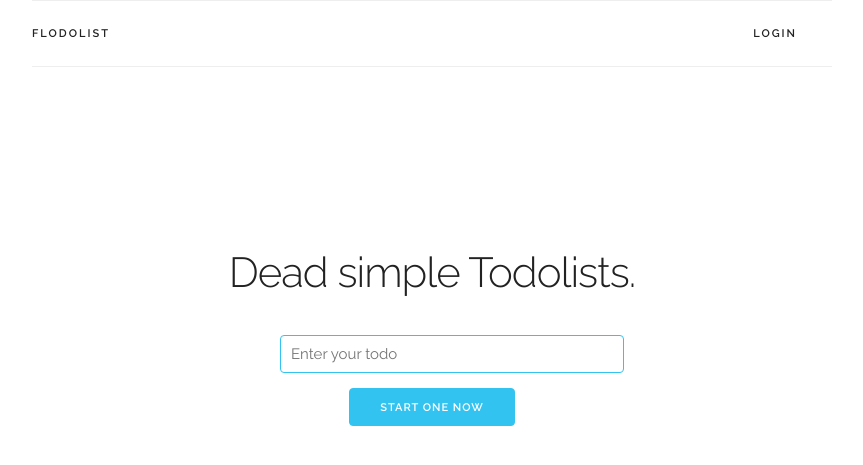
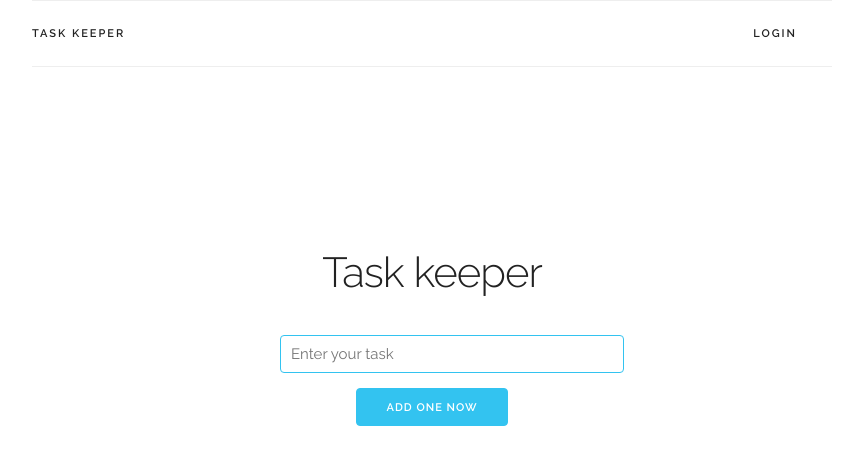
Before and after one commit to Darkcode100x20/task-keeper, a Flask app: page / in a window 1280 px wide. Shown: the top 465 px of the page, without its empty margins (208-1071 px from the left). Run offline with Flask 3, Linux system fonts and the light colour scheme.

Commit message:
look and feel of app changed

```diff
--- a/app/static/css/table.css
+++ b/app/static/css/table.css
@@ -1,7 +1,7 @@
 /* tables */
 
 table.tablesorter {
-  background-color: #CDCDCD;
+  background-color: #041e54;
   margin: 10px 0pt 15px;
   width: 100%;
   text-align: left;
--- a/app/templates/base.html
+++ b/app/templates/base.html
@@ -3,9 +3,8 @@
 
 <head>
   <meta charset="utf-8">
-  <title>Flodolist</title>
+  <title>Task Keeper</title>
   <meta name="description" content="Small to-do list app.">
-  <meta name="author" content="Christian Rotzoll">
   <meta name="viewport" content="width=device-width, initial-scale=1, maximum-scale=1">
 
   <link href='https://fonts.googleapis.com/css?family=Raleway:400,300,600' rel='stylesheet' type='text/css'>
@@ -26,7 +25,7 @@
     <nav class="navbar">
       <div class="container">
         <ul class="navbar-list">
-          <li class="navbar-item"><a class="navbar-link" href="{{ url_for('main.index') }}">Flodolist</a></li>
+          <li class="navbar-item"><a class="navbar-link" href="{{ url_for('main.index') }}">Task Keeper</a></li>
           {% if not current_user.is_authenticated %}
             <li class="navbar-item">
               <a class="navbar-link" href="{{ url_for('auth.login') }}">Login</a>
--- a/app/templates/index.html
+++ b/app/templates/index.html
@@ -2,7 +2,7 @@
 
 {% block body %}
 <section class="header">
-  <h2 class="title">Dead simple Todolists.</h2>
+  <h2 class="title">Task keeper</h2>
   <div class="row">
     <div class="three columns value-prop"></div>
     <div class="six columns">
@@ -12,8 +12,8 @@
       <form action="{{ url_for('main.new_todolist') }}" method=post>
         {{ form.hidden_tag() }}
         <dl>
-          <dd>{{ form.todo(class_="u-full-width", placeholder="Enter your todo", maxlength=128) }}
-          <dt>{{ form.submit(class="button button-primary", value="Start one now") }}
+          <dd>{{ form.todo(class_="u-full-width", placeholder="Enter your task", maxlength=128) }}
+          <dt>{{ form.submit(class="button button-primary", value="Add one now") }}
         </dl>
       </form>
     </div>
--- a/app/templates/overview.html
+++ b/app/templates/overview.html
@@ -42,11 +42,11 @@ $(document).ready(function() {
   </div>
   <div class="row">
     <div class="u-full-width">
-      <h6 class="docs-header todolist-overview">All your todolists</h6>
+      <h6 class="docs-header todolist-overview">All your tasks</h6>
       <table id="todolist-overview-table" class="tablesorter">
         <thead>
           <tr>
-            <th style="width:50%">Todolist title</th>
+            <th style="width:50%">Task title</th>
             <th># Open</th>
             <th># Finished</th>
             <th class="datetime">Created at</th>
```
Also changed, not shown: app/static/images/favicon.png.
